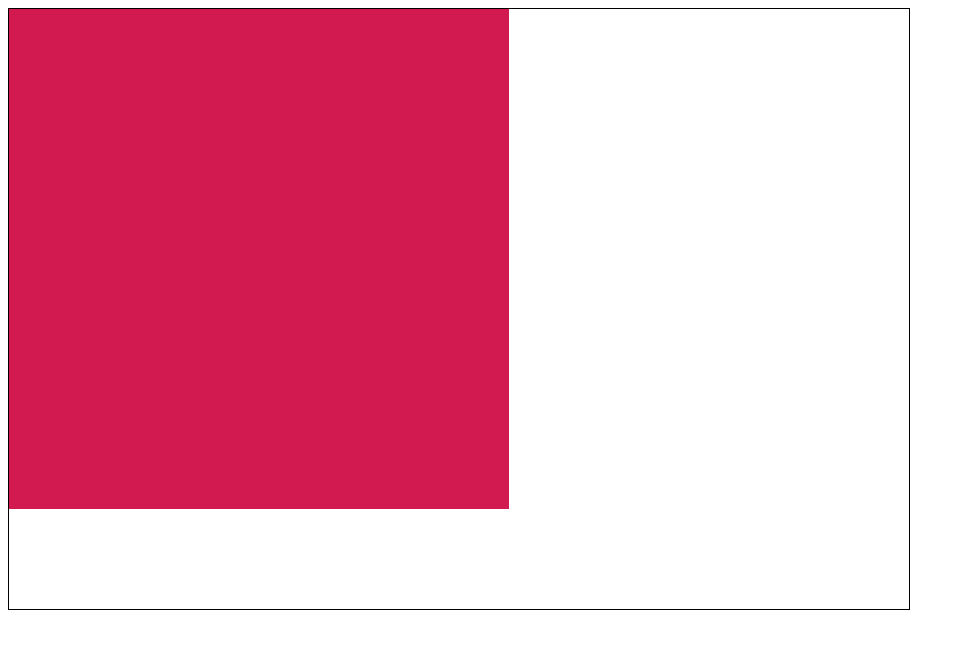
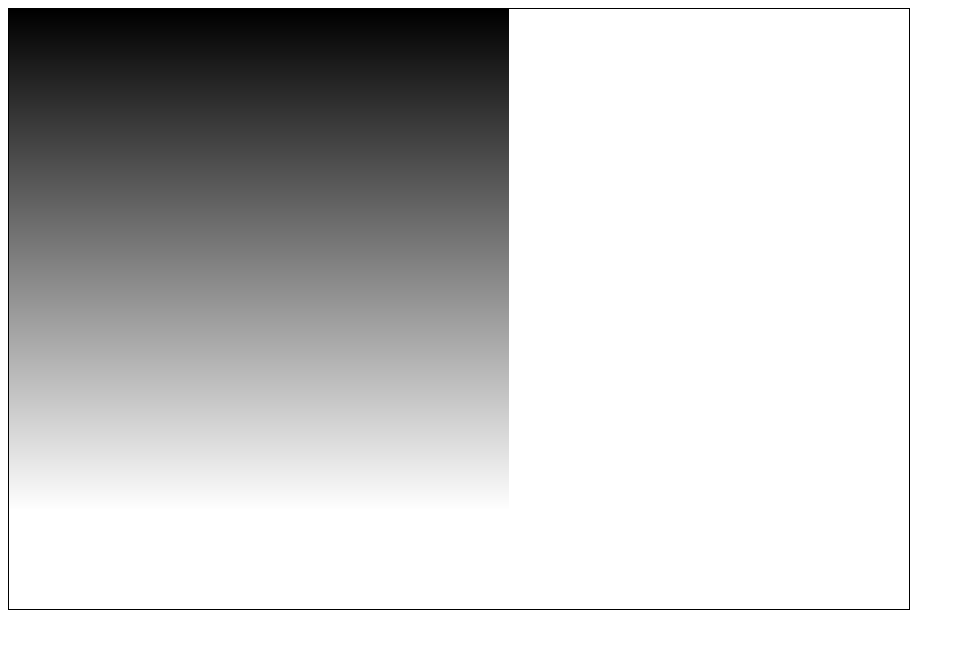
Before and after one commit to rvz420/unicen-visualizacion, a plain HTML site: page TP1/interfacesTp1Ej3.html in a window 1280 px wide. Shown: the whole page, without its empty margins (0-965 px from the left). Drawn offline with Linux system fonts and the light colour scheme.

Commit message:
ejercicio 3

```diff
--- a/TP1/interfacesTp1Ej3.html
+++ b/TP1/interfacesTp1Ej3.html
@@ -14,7 +14,8 @@
 
     for (var x = 0; x < width ; x++) {
       for (var y = 0; y < height; y++) {
-        setPixel(imageData, x, y, 210, 25, 80, 255);
+   		var range = Math.floor( (y / height)*255);
+        setPixel(imageData, x, y, range, range, range, 255);
       }
     }
 
```
